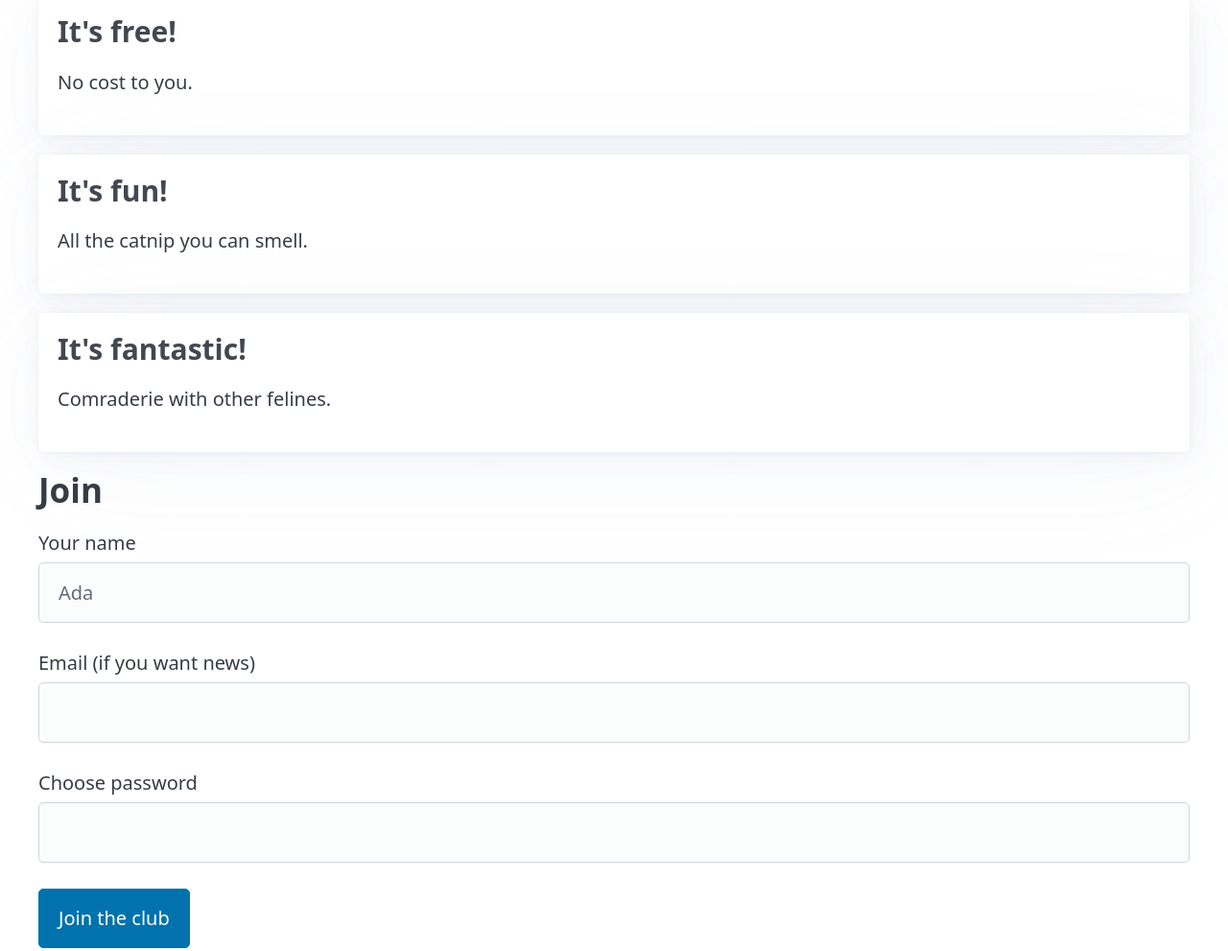
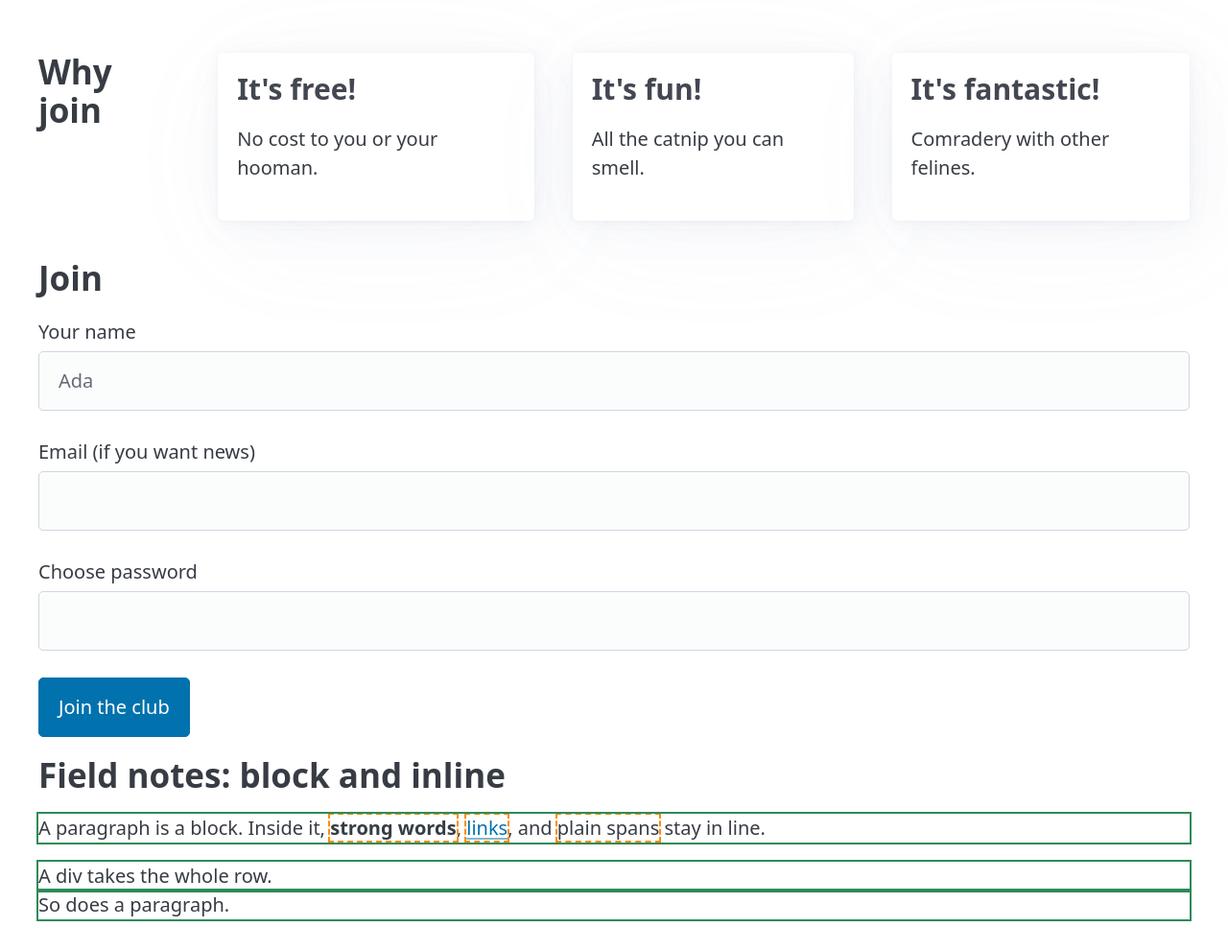
Before and after one commit to lanettebethea/signup-page, a plain HTML site: page index.html in a window 1280 px wide. Shown: the part 360-1351 px from the top of the page at 96% size. Drawn offline with nearby package versions, Linux system fonts and the light colour scheme.

Commit message:
style the page with a custom sheet and a card row, closes #3

```diff
--- a/index.html
+++ b/index.html
@@ -5,6 +5,7 @@
   <meta name="viewport" content="width=device-width, initial-scale=1">
   <title>Join Callie's Club</title>
   <link rel="stylesheet" href="https://cdn.jsdelivr.net/npm/@picocss/pico@2.1.1/css/pico.classless.min.css">
+  <link rel="stylesheet" href="style.css">
 </head>
 <body>
 	<header>
@@ -24,9 +25,9 @@
 		</section>
 		<section id="why">
 			<h2>Why join</h2>
-			<article><h3>It's free!</h3><p>No cost to you.</p></article>
+			<article><h3>It's free!</h3><p>No cost to you or your hooman.</p></article>
 			<article><h3>It's fun!</h3><p>All the catnip you can smell.</p></article>
-			<article><h3>It's fantastic!</h3><p>Comraderie with other felines.</p></article>
+			<article><h3>It's fantastic!</h3><p>Comradery with other felines.</p></article>
 		</section>
 		<section id="join">
 			<h2>Join</h2>
@@ -43,6 +44,13 @@
 				<button>Join the club</button>
 			</form>
 		</section>
+		<section id="field-notes">
+			<h2>Field notes: block and inline</h2>
+			<p>A paragraph is a block. Inside it, <strong>strong words</strong>,
+				<a href="#welcome">links</a>, and <span>plain spans</span> stay in line.</p>
+			<div>A div takes the whole row.</div>
+			<p>So does a paragraph.</p>
+		</section>
 	</main>
 	<footer>
 		<p>Made by LaNette Bethea, 2026.</p>
--- /dev/null
+++ b/style.css
@@ -0,0 +1,18 @@
+#welcome {
+  text-align: center;
+  padding: 3rem 1rem;
+}
+#why {
+  display: flex;
+  gap: 2rem;
+}
+#field-notes span,
+#field-notes strong,
+#field-notes a {
+  outline: 2px dashed darkorange;
+}
+
+#field-notes div,
+#field-notes p {
+  outline: 2px solid seagreen;
+}
```
Lines whose indentation alone changed are shown as unchanged.
